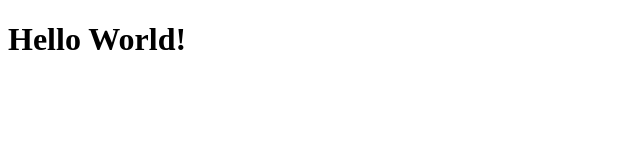
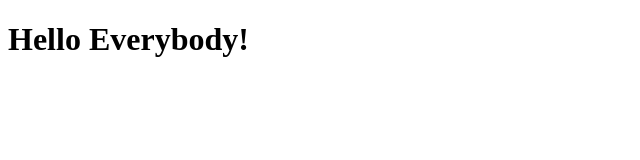
Before and after one commit to haris867/workflow-actions, a plain HTML site: page index.html in a window 1280 px wide. Shown: the whole page, without its empty margins (0-640 px from the left). Drawn offline with Linux system fonts and the light colour scheme.

Commit message:
Update index.html

```diff
--- a/index.html
+++ b/index.html
@@ -7,6 +7,6 @@
     <title>GitHub Pages Demo</title>
   </head>
   <body>
-    <h1>Hello World!</h1>
+    <h1>Hello Everybody!</h1>
   </body>
 </html>
```
